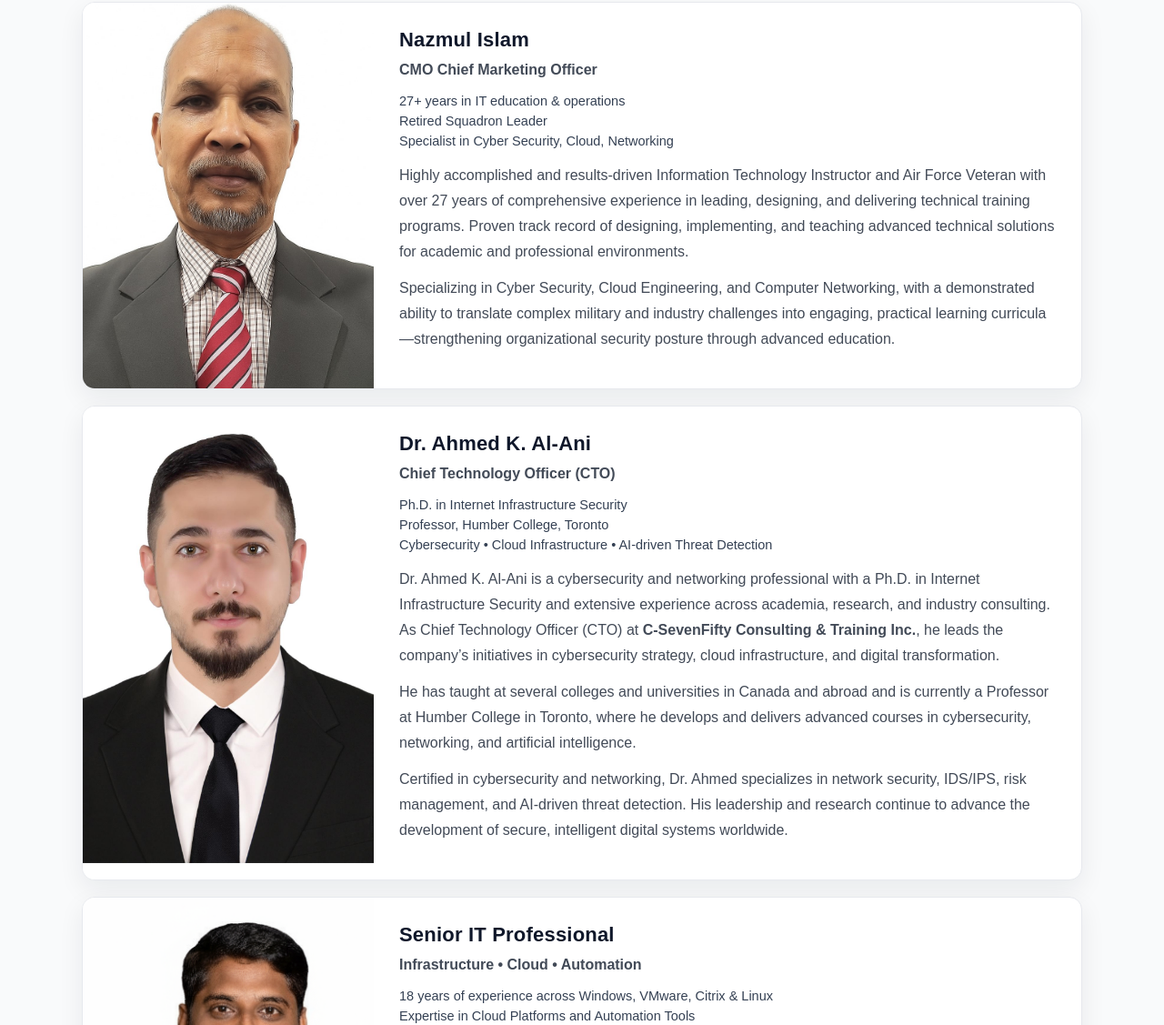
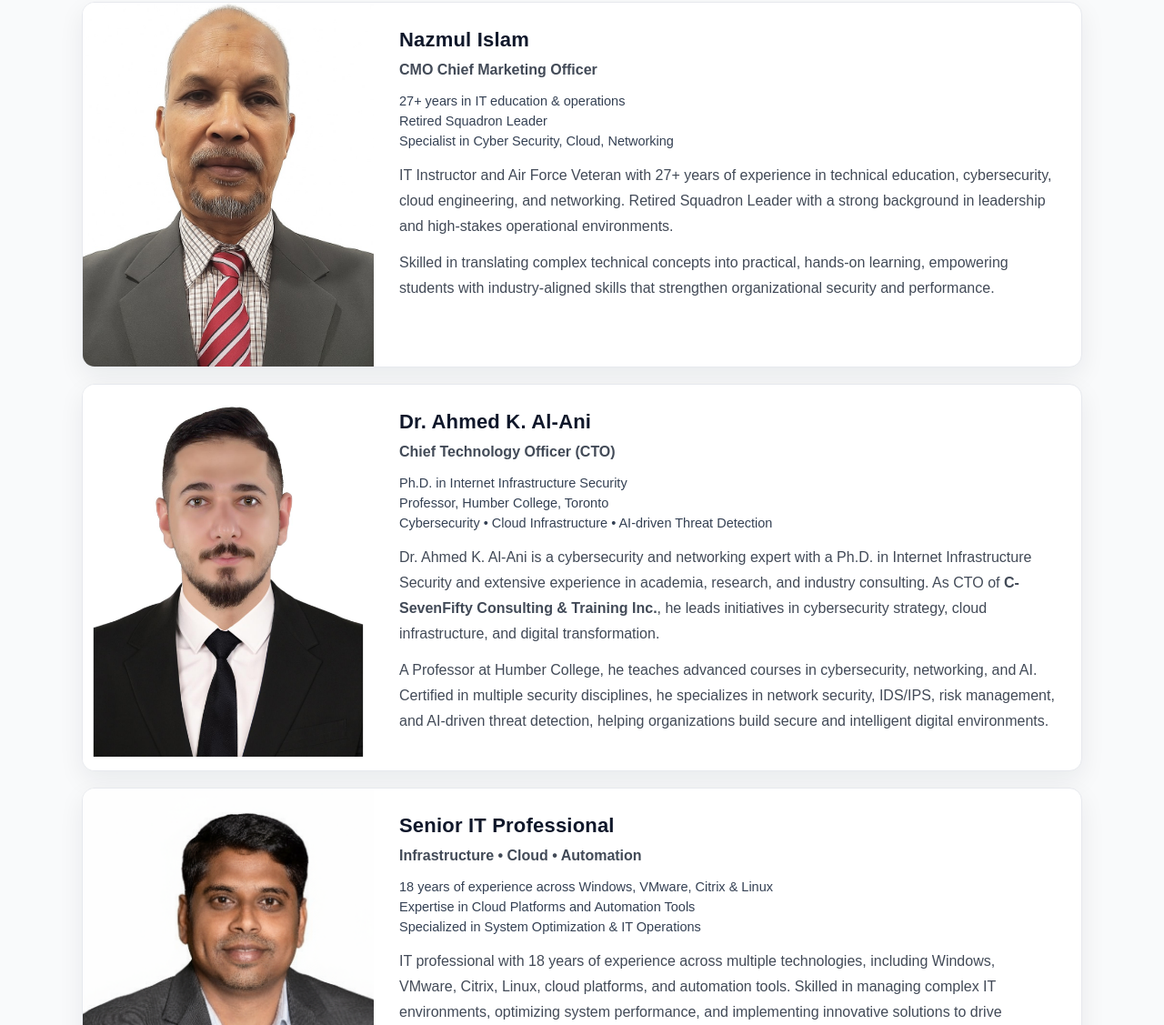
Before and after one commit to Amna1993/c-sevenfifty, a plain HTML site: page team.html in a window 1280 px wide. Shown: the part 718-1845 px from the top of the page at 91% size. Drawn offline with Linux system fonts and the light colour scheme.

Commit message:
Update team.html

```diff
--- a/team.html
+++ b/team.html
@@ -61,8 +61,7 @@
     <div class="team-wrap">
 
       <div class="team-grid">
-
-
+        <!-- Member 1 -->
 
         <!-- Member 2 -->
         <article class="member-card">
@@ -81,23 +80,34 @@
               <li>Retired Squadron Leader</li>
               <li>Specialist in Cyber Security, Cloud, Networking</li>
             </ul>
-            <p>
+            <!-- <p>
               Highly accomplished and results-driven Information Technology Instructor and Air Force Veteran
               with over 27 years of comprehensive experience in leading, designing, and delivering technical
               training programs. Proven track record of designing, implementing, and teaching advanced technical
               solutions for academic and professional environments.
             </p>
-            <!-- <p>
+             <p>
               Mission-focused leader passionate about empowering the next generation of IT professionals
               through hands-on training, mentorship, and industry-aligned curriculum. Retired as a Squadron
               Leader, bringing deep expertise in strategic planning, project management, and high-stakes
               operational environments.
-            </p> -->
+            </p>
             <p>
               Specializing in Cyber Security, Cloud Engineering, and Computer Networking, with a demonstrated
               ability to translate complex military and industry challenges into engaging, practical learning
               curricula—strengthening organizational security posture through advanced education.
-            </p>
+            </p> -->
+            <p>
+                IT Instructor and Air Force Veteran with 27+ years of experience in technical education, cybersecurity,
+                cloud engineering, and networking. Retired Squadron Leader with a strong background in leadership and
+                high-stakes operational environments.
+              </p>
+
+              <p>
+                Skilled in translating complex technical concepts into practical, hands-on learning, empowering students
+                with industry-aligned skills that strengthen organizational security and performance.
+              </p>
+
           </div>
         </article>
 
@@ -115,7 +125,7 @@
       <li>Professor, Humber College, Toronto</li>
       <li>Cybersecurity • Cloud Infrastructure • AI-driven Threat Detection</li>
     </ul>
-    <p>
+    <!-- <p>
       Dr. Ahmed K. Al-Ani is a cybersecurity and networking professional with a Ph.D. in
       Internet Infrastructure Security and extensive experience across academia, research, and
       industry consulting. As Chief Technology Officer (CTO) at <strong>C-SevenFifty Consulting & Training Inc.</strong>,
@@ -130,7 +140,20 @@
       Certified in cybersecurity and networking, Dr. Ahmed specializes in network security, IDS/IPS, risk management,
       and AI-driven threat detection. His leadership and research continue to advance the development of secure,
       intelligent digital systems worldwide.
-    </p>
+    </p> -->
+
+    <p>
+        Dr. Ahmed K. Al-Ani is a cybersecurity and networking expert with a Ph.D. in Internet Infrastructure Security and
+        extensive experience in academia, research, and industry consulting. As CTO of <strong>C-SevenFifty Consulting & Training Inc.</strong>,
+        he leads initiatives in cybersecurity strategy, cloud infrastructure, and digital transformation.
+      </p>
+
+      <p>
+        A Professor at Humber College, he teaches advanced courses in cybersecurity, networking, and AI. Certified in multiple
+        security disciplines, he specializes in network security, IDS/IPS, risk management, and AI-driven threat detection,
+        helping organizations build secure and intelligent digital environments.
+      </p>
+
   </div>
 </article>
 <!-- Member 4 -->
@@ -160,6 +183,7 @@
       </div>
     </div>
   </section>
+
 
  <!-- Professional Footer -->
 <footer class="pro-footer" aria-label="Footer">
```
